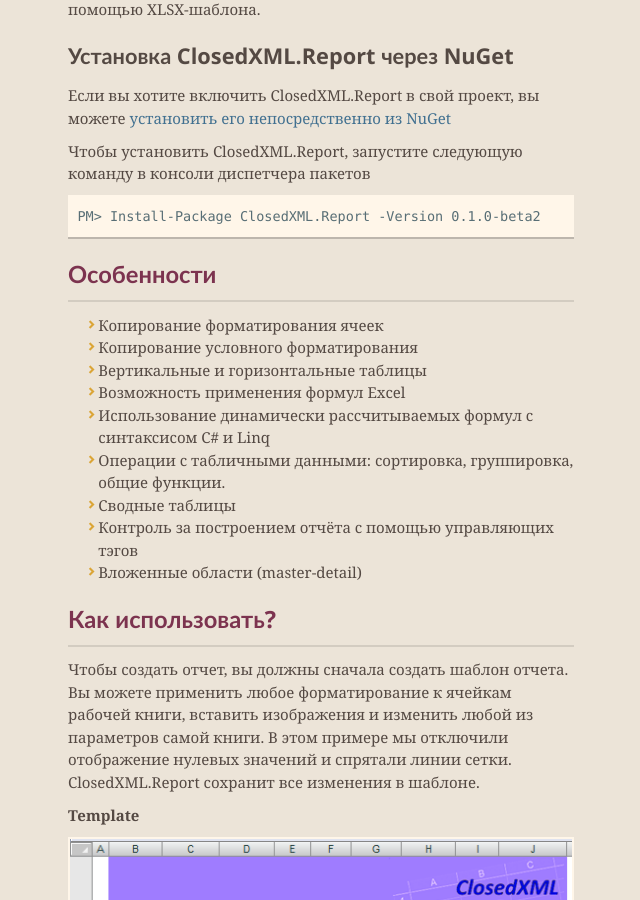
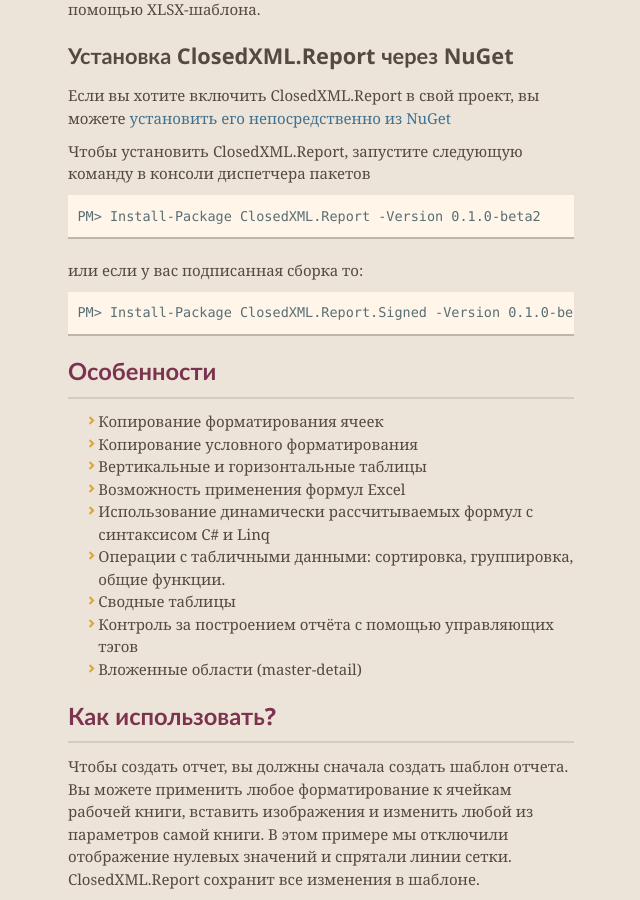
Before and after one commit to ClosedXML/ClosedXML.Report, a Jekyll site: the page built from docs/ru/Quick-start.md, in a window 1280 px wide and 900 px high, scrolled down 426 px. Shown: the whole window, without its empty margins (319-959 px from the left). Built offline with Jekyll 4.4.1, drawn with Linux system fonts in a browser that asks for light colours.

Commit message:
Update Quick-start.md

````diff
--- a/docs/ru/Quick-start.md
+++ b/docs/ru/Quick-start.md
@@ -16,6 +16,10 @@ ClosedXML.Report - это инструмент для создания отче
 
 ```
 PM> Install-Package ClosedXML.Report -Version 0.1.0-beta2
+```
+или если у вас подписанная сборка то:
+```
+PM> Install-Package ClosedXML.Report.Signed -Version 0.1.0-beta2
 ```
 
 ## Особенности
````
